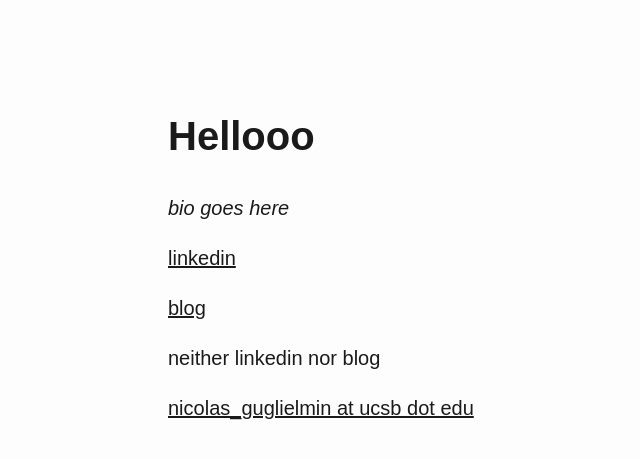
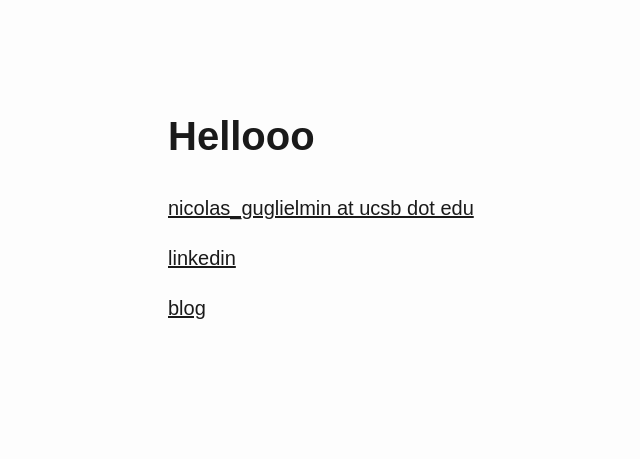
Before and after one commit to nicg6645/nicg6645.github.io, a Jekyll site: the page index.html, which Jekyll copies as it is, in a window 1280 px wide. Shown: the top 459 px of the page, without its empty margins (112-752 px from the left). Built offline with Jekyll 4.4.1, drawn with Linux system fonts in a browser that asks for light colours.

Commit message:
Update index.html

```diff
--- a/index.html
+++ b/index.html
@@ -150,10 +150,8 @@
 </head>
 <body>
 <h1 id="hellooo">Hellooo</h1>
-<p><em>bio goes here</em></p>
+<p><a href="mailto:nicolas_guglielmin@ucsb.edu">nicolas_guglielmin at ucsb dot edu</a></p>
 <p><a href="https://www.linkedin.com/in/nicolas-guglielmin-1bb5991a5/">linkedin</a></p>
 <p><a href="https://nicg6645.github.io/blog">blog</a></p>
-<p>neither linkedin nor blog</p>
-<p><a href="mailto:nicolas_guglielmin@ucsb.edu">nicolas_guglielmin at ucsb dot edu</a></p>
 </body>
 </html>
```
